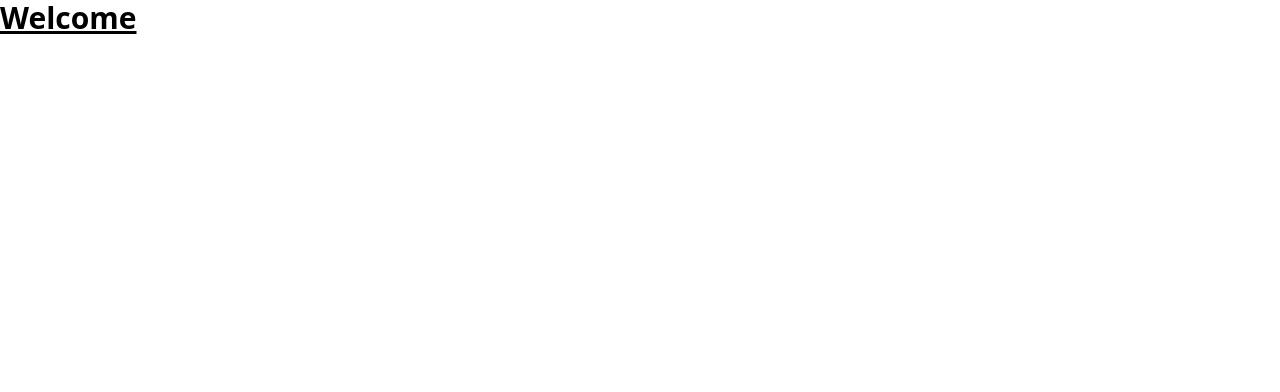
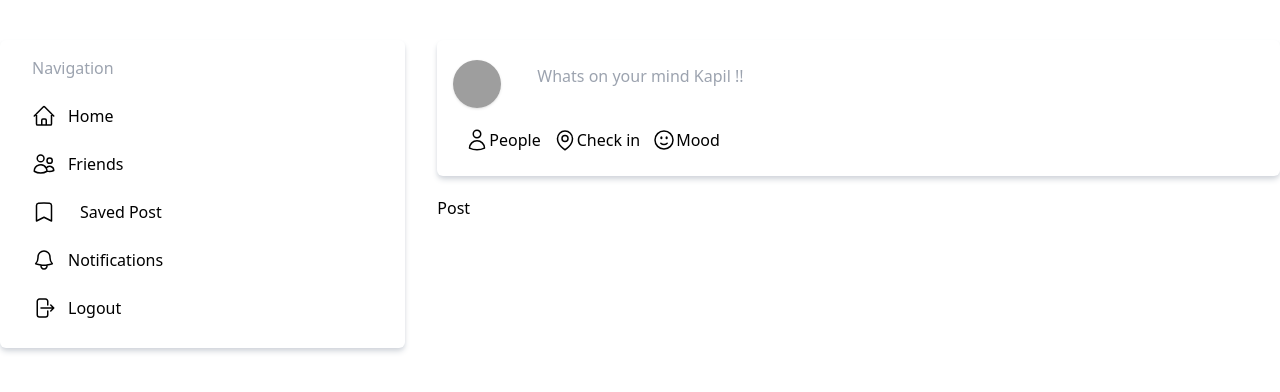
Before and after one commit to Sushil1204/snapbook-next, a Next.js app: page / in a window 1280 px wide. Shown: the top 392 px of the page. Built offline with nearby package versions, Linux system fonts and the light colour scheme; grey boxes are pictures that could not be loaded.

Commit message:
update index.js
components added

```diff
--- a/pages/index.js
+++ b/pages/index.js
@@ -1,11 +1,23 @@
+import Card from "../components/Card";
+import Navigation from "../components/Navigation";
+import PostForm from "../components/PostForm";
 
-import { Inter } from '@next/font/google'
-
-const inter = Inter({ subsets: ['latin'] })
 export default function Home() {
   return (
     <>
-      <h1 className="text-3xl font-bold underline">Welcome</h1>
+      <div className="flex mt-4 container mx-auto">
+        <div className="container mx-auto grid sm:grid-cols-1 md:grid-cols-2 lg:grid-cols-3 xl:grid-cols-3 py-6 gap-8">
+          <div className="">
+            <Navigation/>
+          </div>
+          <div className="col-span-2 ">
+            <div>
+              <PostForm/>
+            </div>
+            <div>Post</div>
+          </div>
+        </div>
+      </div>
     </>
-  )
+  );
 }
```
